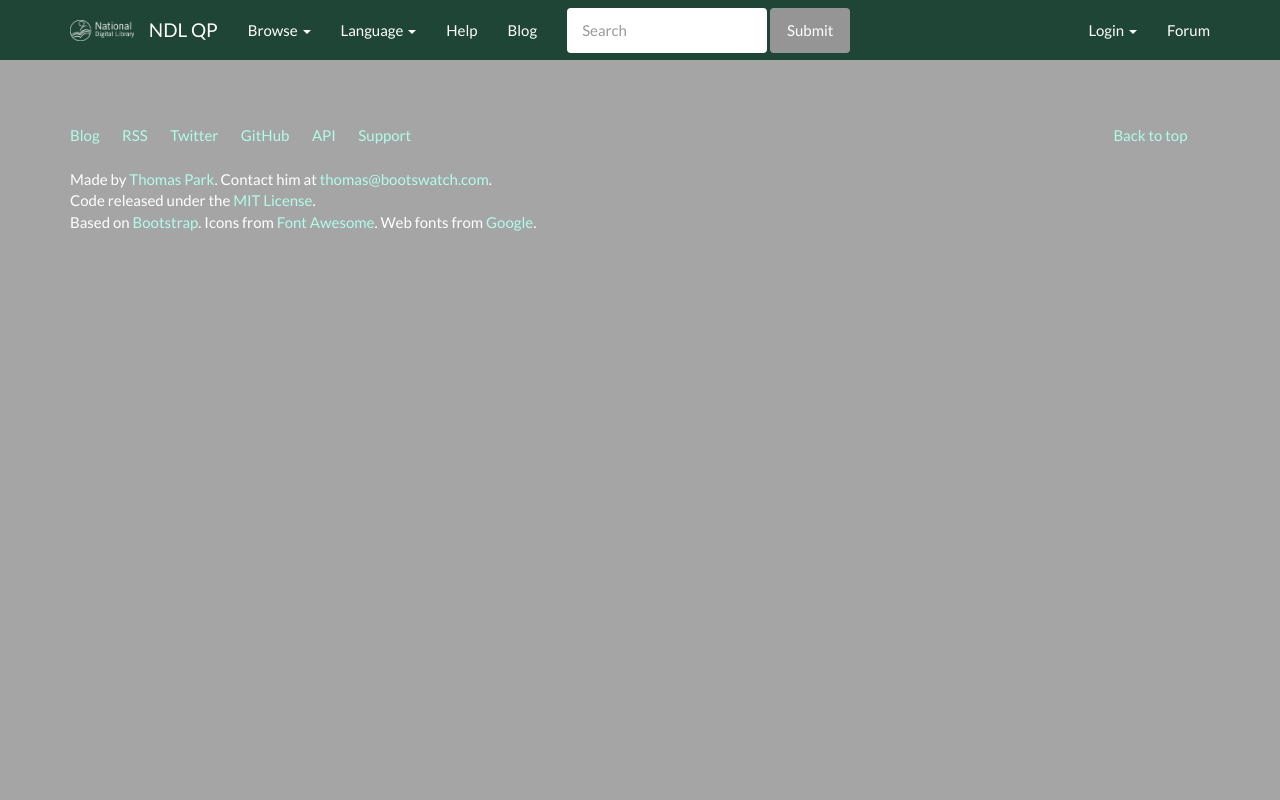
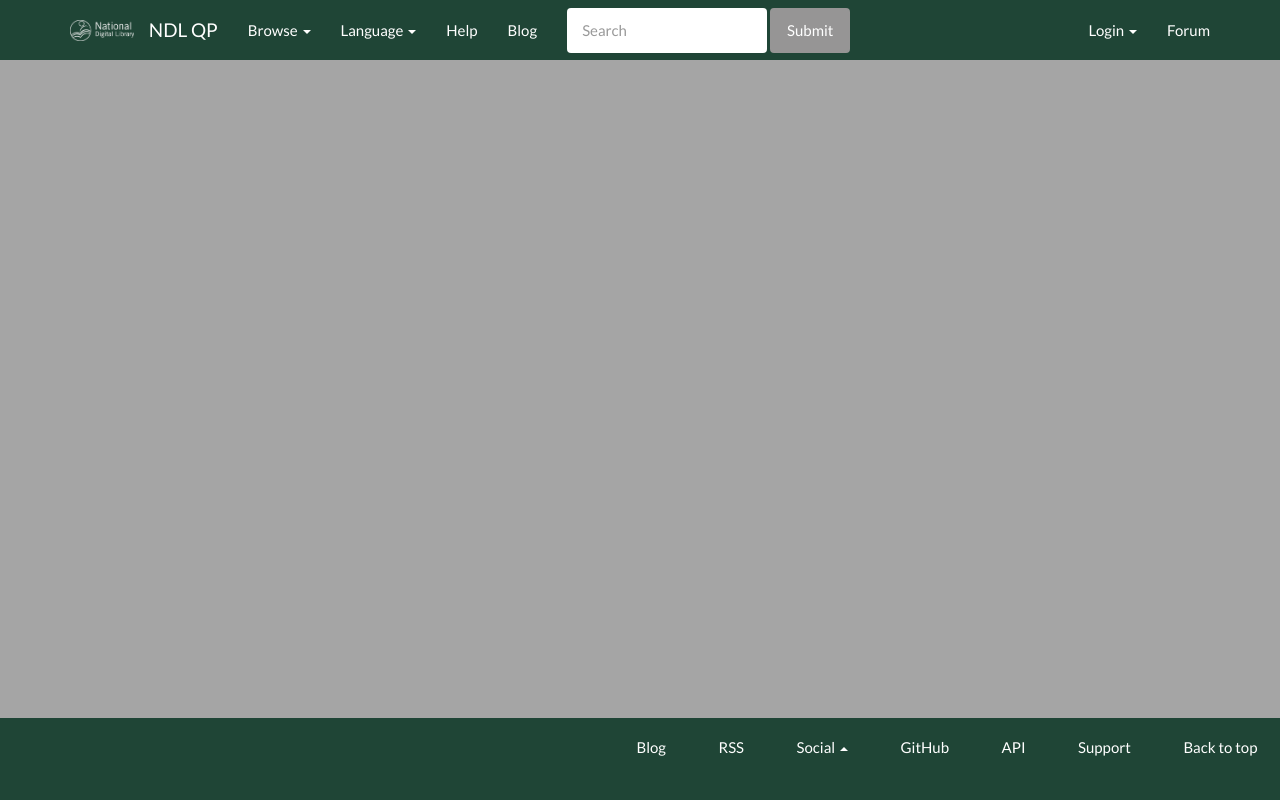
Before and after one commit to enlighter/ndl-question-papers-search-hub, a Django app: template qp_search_project/templates/base.html in a window 1280 px wide. Run offline with Django 3.2, Linux system fonts and the light colour scheme; the template is opened without the code that fills it, so the values that code supplies are empty; parts of the project's set-up code (start-up, migrations or seed data) failed here and were passed over; some libraries are stand-ins or nearby versions.

Commit message:
update base

```diff
--- a/qp_search_project/templates/base.html
+++ b/qp_search_project/templates/base.html
@@ -21,8 +21,8 @@
         <div class="navbar-collapse collapse" id="navbar-main">
           <ul class="nav navbar-nav">
             <li class="dropdown">
-              <a class="dropdown-toggle" data-toggle="dropdown" href="#" id="browse-by-type">Browse <span class="caret"></span></a>
-              <ul class="dropdown-menu" aria-labelledby="browse-by-type">
+              <a class="dropdown-toggle" data-toggle="dropdown" href="#" id="browse-by-property">Browse <span class="caret"></span></a>
+              <ul class="dropdown-menu" aria-labelledby="browse-by-property">
                 <li><a href="http://bootswatch.com/default/">All</a></li>
                 <li class="divider"></li>
                 <li><a href="http://bootswatch.com/cerulean/">By Year</a></li>
@@ -83,21 +83,23 @@
 
 
       <footer>
-        <div class="row">
-          <div class="col-lg-12">
+        <div class="navbar-inverse navbar-fixed-bottom">
+          <div class="container-fluid navbar-collapse collapse navbar-responsive-collapse">
 
-            <ul class="list-unstyled">
+            <ul class="nav navbar-nav navbar-right">
               <li class="pull-right"><a href="#top">Back to top</a></li>
               <li><a href="http://news.bootswatch.com/" onclick="pageTracker._link(this.href); return false;">Blog</a></li>
               <li><a href="http://feeds.feedburner.com/bootswatch">RSS</a></li>
-              <li><a href="https://twitter.com/bootswatch">Twitter</a></li>
+              <li class="dropdown">
+              <a class="dropdown-toggle" data-toggle="dropdown" href="#" id="social-bar">Social <span class="caret"></span></a>
+              <ul class="dropdown-menu" aria-labelledby="social-bar">
+               <li><a href="https://twitter.com/bootswatch">Twitter</a></li>
+              </ul>
+              </li>
               <li><a href="https://github.com/thomaspark/bootswatch/">GitHub</a></li>
               <li><a href="http://bootswatch.com/help/#api">API</a></li>
               <li><a href="http://bootswatch.com/help/#support">Support</a></li>
             </ul>
-            <p>Made by <a href="http://thomaspark.co/" rel="nofollow">Thomas Park</a>. Contact him at <a href="mailto:thomas@bootswatch.com">thomas@bootswatch.com</a>.</p>
-            <p>Code released under the <a href="https://github.com/thomaspark/bootswatch/blob/gh-pages/LICENSE">MIT License</a>.</p>
-            <p>Based on <a href="http://getbootstrap.com/" rel="nofollow">Bootstrap</a>. Icons from <a href="http://fortawesome.github.io/Font-Awesome/" rel="nofollow">Font Awesome</a>. Web fonts from <a href="http://www.google.com/webfonts" rel="nofollow">Google</a>.</p>
 
           </div>
         </div>
```
